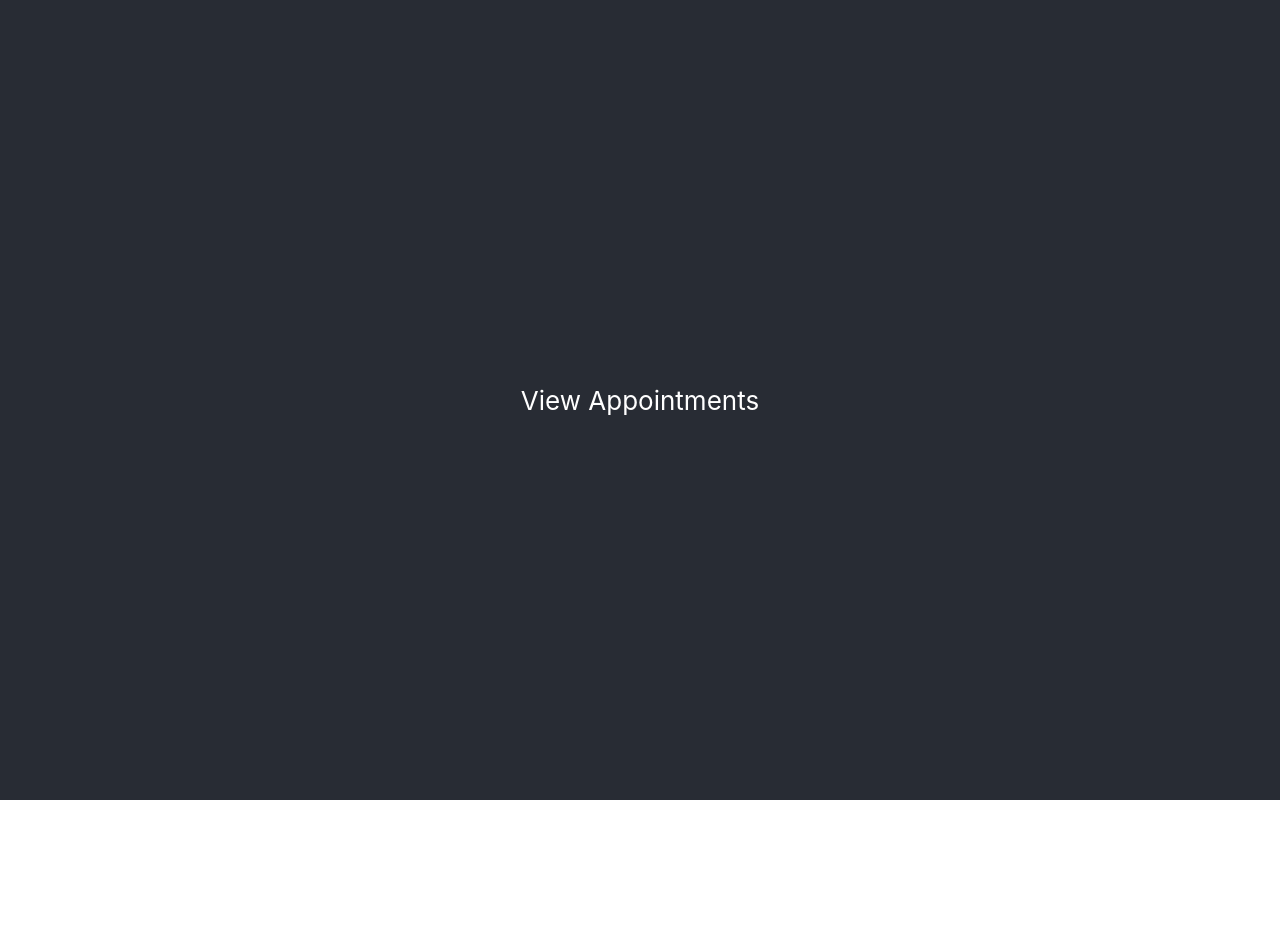
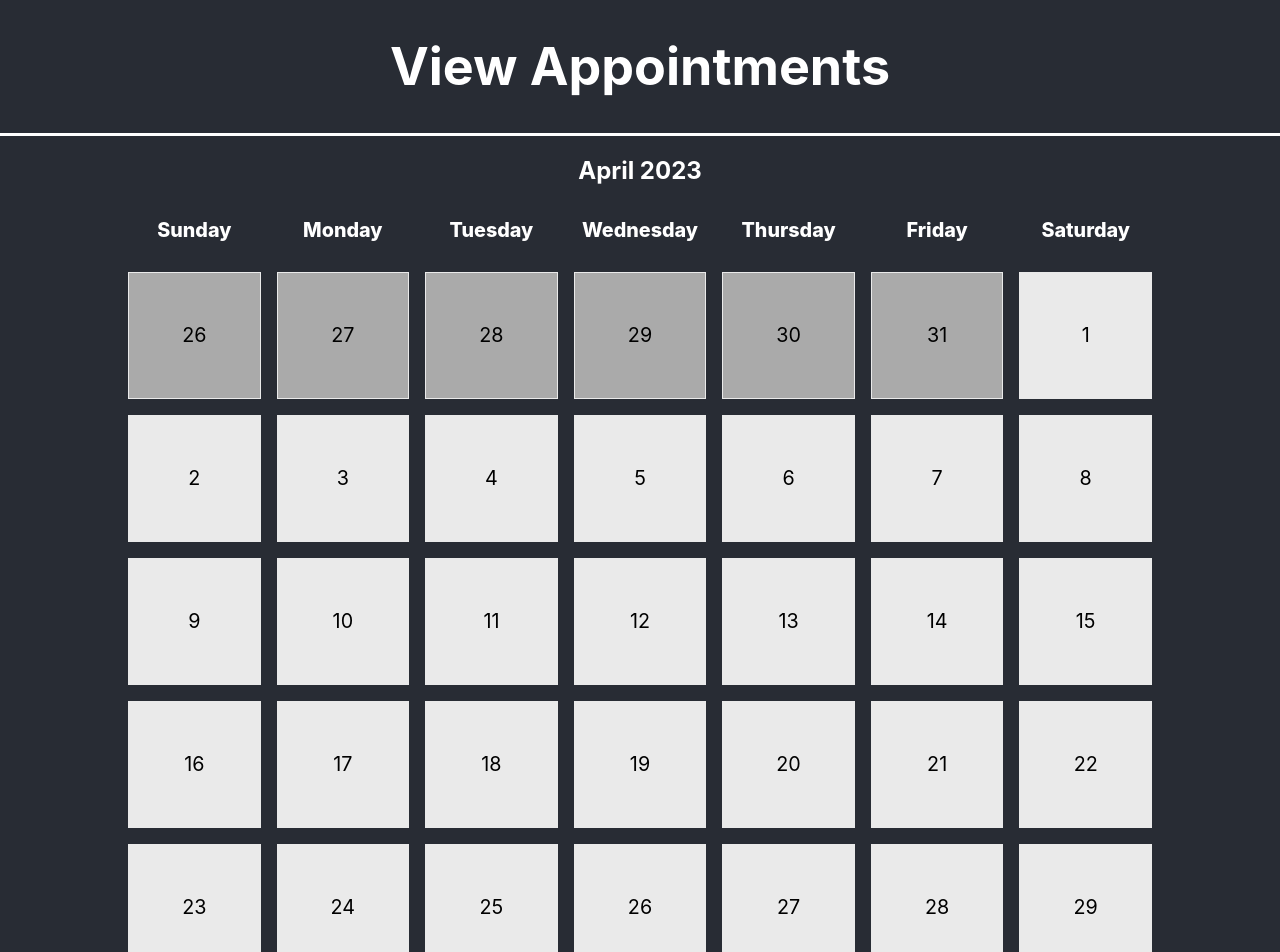
Before and after one commit to mattevans98/appoint-o-matic-9000, a React (Create React App) app: page / in a window 1280 px wide. Shown: the top 952 px of the page. Before the commit the page ends 800 px from the top, so only its background shows below. Built offline with nearby package versions, Linux system fonts and the light colour scheme; the HTML template or start-up script is replaced by a standard one.

Commit message:
Added mockup of calendar view

```diff
--- a/src/App.css
+++ b/src/App.css
@@ -1,38 +1,93 @@
 .App {
-  text-align: center;
-}
-
-.App-logo {
-  height: 40vmin;
-  pointer-events: none;
-}
-
-@media (prefers-reduced-motion: no-preference) {
-  .App-logo {
-    animation: App-logo-spin infinite 20s linear;
-  }
+    text-align: center;
+    background-color: #282c34;
+    min-height: 100vh;
+    color: white;
 }
 
 .App-header {
-  background-color: #282c34;
-  min-height: 100vh;
-  display: flex;
-  flex-direction: column;
-  align-items: center;
-  justify-content: center;
-  font-size: calc(10px + 2vmin);
-  color: white;
+    display: flex;
+    flex-direction: column;
+    align-items: center;
+    justify-content: start;
+    font-size: calc(10px + 2vmin);
+    border-bottom: 3px solid white;
 }
 
-.App-link {
-  color: #61dafb;
+.App-content {
+
 }
 
-@keyframes App-logo-spin {
-  from {
-    transform: rotate(0deg);
-  }
-  to {
-    transform: rotate(360deg);
-  }
+ul, ol {
+    display: grid;
+    grid-template-columns: repeat(7, 1fr);
+    grid-gap: 1em;
+    margin: 0 auto;
+    max-width: 64em;
+    padding: 0;
 }
+
+ol {
+    color: black;
+}
+
+li {
+    display: flex;
+    align-items: center;
+    justify-content: center;
+    list-style: none;
+    margin-left: 0;
+    font-size: calc(16px + (21 - 16) * ((100vw - 300px) / (1600 - 300)));
+}
+
+ul.weekdays {
+    margin-bottom: 1em;
+}
+
+ul.weekdays li {
+    height: 4vw;
+}
+
+ol.day-grid li {
+    background-color: #eaeaea;
+    border: 1px solid #eaeaea;
+    height: 12vw;
+    max-height: 125px;
+}
+
+ul.weekdays abbr[title] {
+    border: none;
+    font-weight: 800;
+    text-decoration: none;
+}
+
+@media all and (max-width: 800px) {
+    ul, ol {
+        grid-gap: .25em;
+    }
+
+    ul.weekdays li {
+        font-size: 0;
+    }
+
+    ul.weekdays > li abbr:after {
+        content: attr(title);
+        font-size: calc(16px + (26 - 16) * ((100vw - 300px) / (1600 - 300)));
+        text-align: center;
+    }
+}
+
+ol.day-grid li:nth-child(1),
+ol.day-grid li:nth-child(2),
+ol.day-grid li:nth-child(3),
+ol.day-grid li:nth-child(4),
+ol.day-grid li:nth-child(5),
+ol.day-grid li:nth-child(6),
+ol.day-grid li:nth-child(37),
+ol.day-grid li:nth-child(38),
+ol.day-grid li:nth-child(39),
+ol.day-grid li:nth-child(40),
+ol.day-grid li:nth-child(41),
+ol.day-grid li:nth-child(42) {
+    background-color: #aaa;
+}
--- a/src/App.tsx
+++ b/src/App.tsx
@@ -5,8 +5,81 @@ function App() {
     return (
         <div className="App">
             <header className="App-header">
-                <p>View Appointments</p>
+                <h1>View Appointments</h1>
             </header>
+            <main className="App-content">
+                <h2>April 2023</h2>
+                <div className="calendar">
+                    <ul className="weekdays">
+                        <li>
+                            <abbr title="S">Sunday</abbr>
+                        </li>
+                        <li>
+                            <abbr title="M">Monday</abbr>
+                        </li>
+                        <li>
+                            <abbr title="T">Tuesday</abbr>
+                        </li>
+                        <li>
+                            <abbr title="W">Wednesday</abbr>
+                        </li>
+                        <li>
+                            <abbr title="R">Thursday</abbr>
+                        </li>
+                        <li>
+                            <abbr title="F">Friday</abbr>
+                        </li>
+                        <li>
+                            <abbr title="S">Saturday</abbr>
+                        </li>
+                    </ul>
+
+                    <ol className="day-grid">
+                        <li className="month=prev">26</li>
+                        <li className="month=prev">27</li>
+                        <li className="month=prev">28</li>
+                        <li className="month=prev">29</li>
+                        <li className="month=prev">30</li>
+                        <li className="month=prev">31</li>
+                        <li>1</li>
+                        <li>2</li>
+                        <li>3</li>
+                        <li>4</li>
+                        <li>5</li>
+                        <li>6</li>
+                        <li>7</li>
+                        <li>8</li>
+                        <li>9</li>
+                        <li>10</li>
+                        <li>11</li>
+                        <li>12</li>
+                        <li>13</li>
+                        <li>14</li>
+                        <li>15</li>
+                        <li>16</li>
+                        <li>17</li>
+                        <li>18</li>
+                        <li>19</li>
+                        <li>20</li>
+                        <li>21</li>
+                        <li>22</li>
+                        <li>23</li>
+                        <li>24</li>
+                        <li>25</li>
+                        <li>26</li>
+                        <li>27</li>
+                        <li>28</li>
+                        <li>29</li>
+                        <li>30</li>
+                        <li className="month=prev">1</li>
+                        <li className="month=prev">2</li>
+                        <li className="month=prev">3</li>
+                        <li className="month=prev">4</li>
+                        <li className="month=prev">5</li>
+                        <li className="month=prev">6</li>
+                    </ol>
+                </div>
+            </main>
         </div>
     );
 }
--- a/src/index.css
+++ b/src/index.css
@@ -6,8 +6,3 @@ body {
   -webkit-font-smoothing: antialiased;
   -moz-osx-font-smoothing: grayscale;
 }
-
-code {
-  font-family: source-code-pro, Menlo, Monaco, Consolas, 'Courier New',
-    monospace;
-}
```
